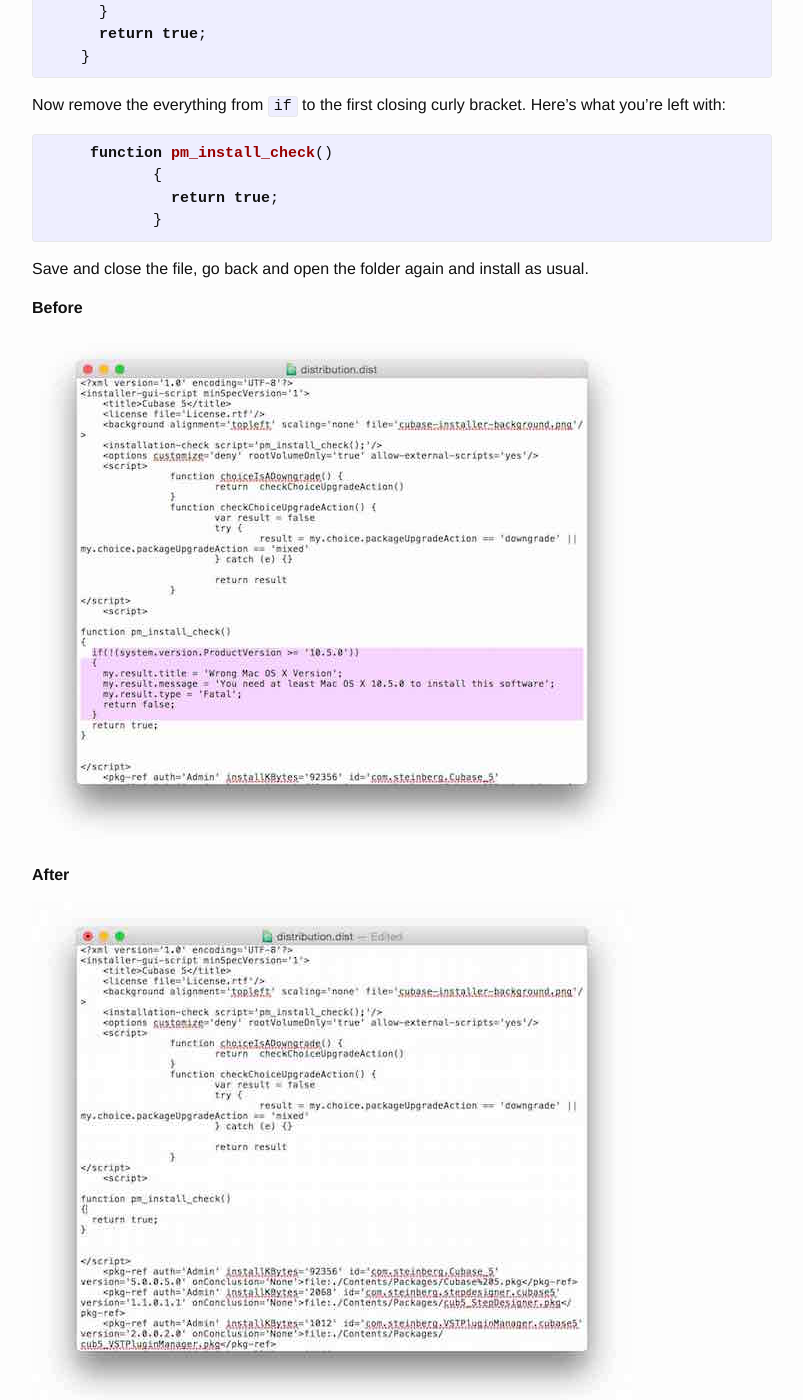
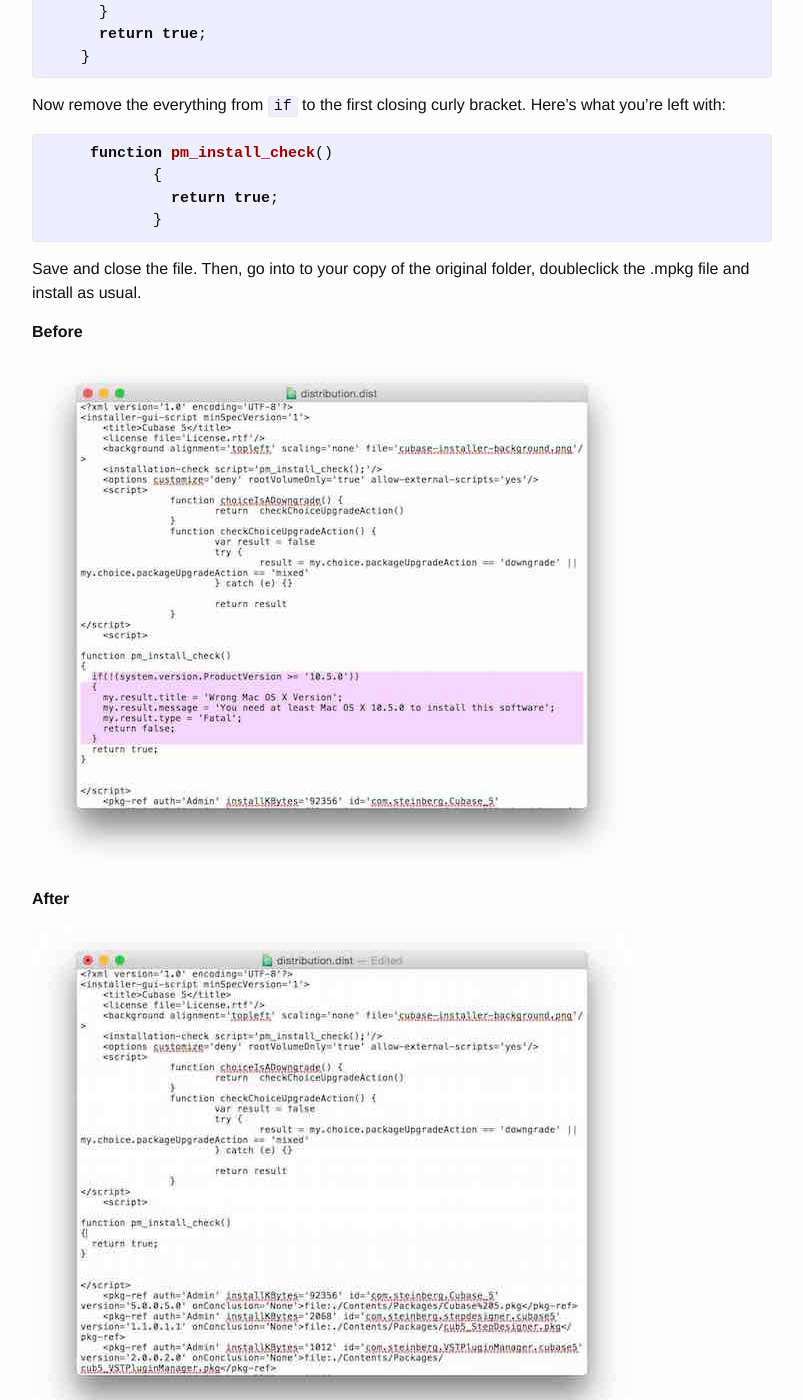
Before and after one commit to hjorthjort/hjorthjort.github.io, a Jekyll site: the page built from _posts/2015-12-22-cant-install-cubase.markdown, in a window 1280 px wide and 1400 px high, scrolled down 4493 px. Shown: the whole window, without its empty margins (238-1041 px from the left). Built offline with Jekyll 4.4.1, drawn with Linux system fonts in a browser that asks for light colours; some of the changed text lies outside the part shown.

Commit message:
Clarify and extend cubase post based on feedback from Anthony

```diff
--- a/_posts/2015-12-22-cant-install-cubase.markdown
+++ b/_posts/2015-12-22-cant-install-cubase.markdown
@@ -80,7 +80,7 @@
             }
 {%endhighlight%}
 
-Save and close the file, go back and open the folder again and install as usual.
+Save and close the file. Then, go into to your copy of the original folder, doubleclick the .mpkg file and install as usual.
 
 **Before**
 
@@ -89,6 +89,8 @@
 **After**
 
 ![]({{ site.url }}/assets/cubase/deleted.jpg)
+
+4. After you're done installing, it might be a good idea to open Cubase, go to the menu and check for and install any updates.
 
 #### Done!
 
```
